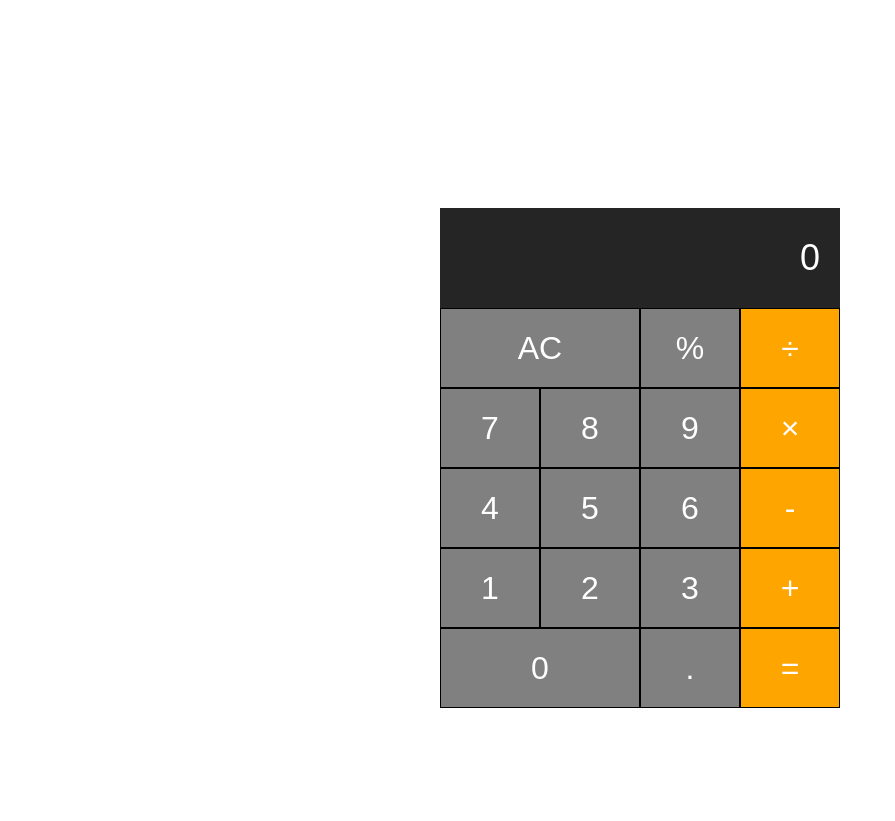
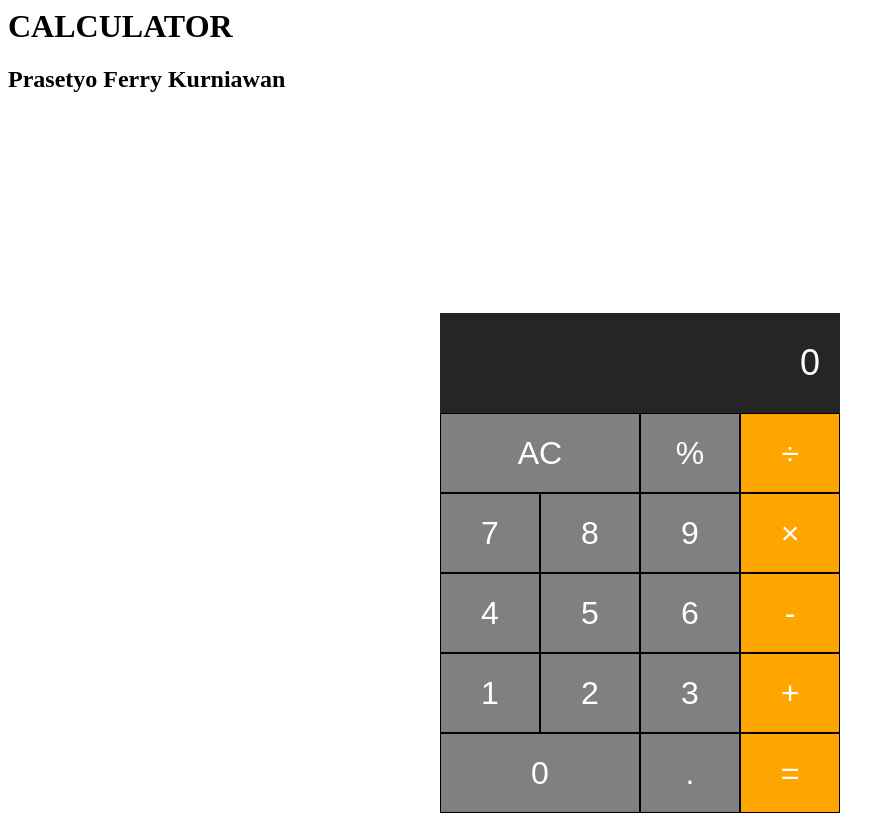
Before and after one commit to pferryk/calculator, a plain HTML site: page index.html in a window 1280 px wide. Shown: the whole page, without its empty margins (0-895 px from the left). Before the commit the page ends 800 px from the top, so only its background shows below. Drawn offline with Linux system fonts and the light colour scheme.

Commit message:
Update index.html

```diff
--- a/index.html
+++ b/index.html
@@ -4,6 +4,8 @@
         <meta charset="utf-8">
         <title>Calculator</title>
         <link rel="stylesheet" href="stylesheet.css">
+        <h1>CALCULATOR</h1>
+        <h2>Prasetyo Ferry Kurniawan</h2>
     </head>
     <body>
         <div class="calculator">
```
